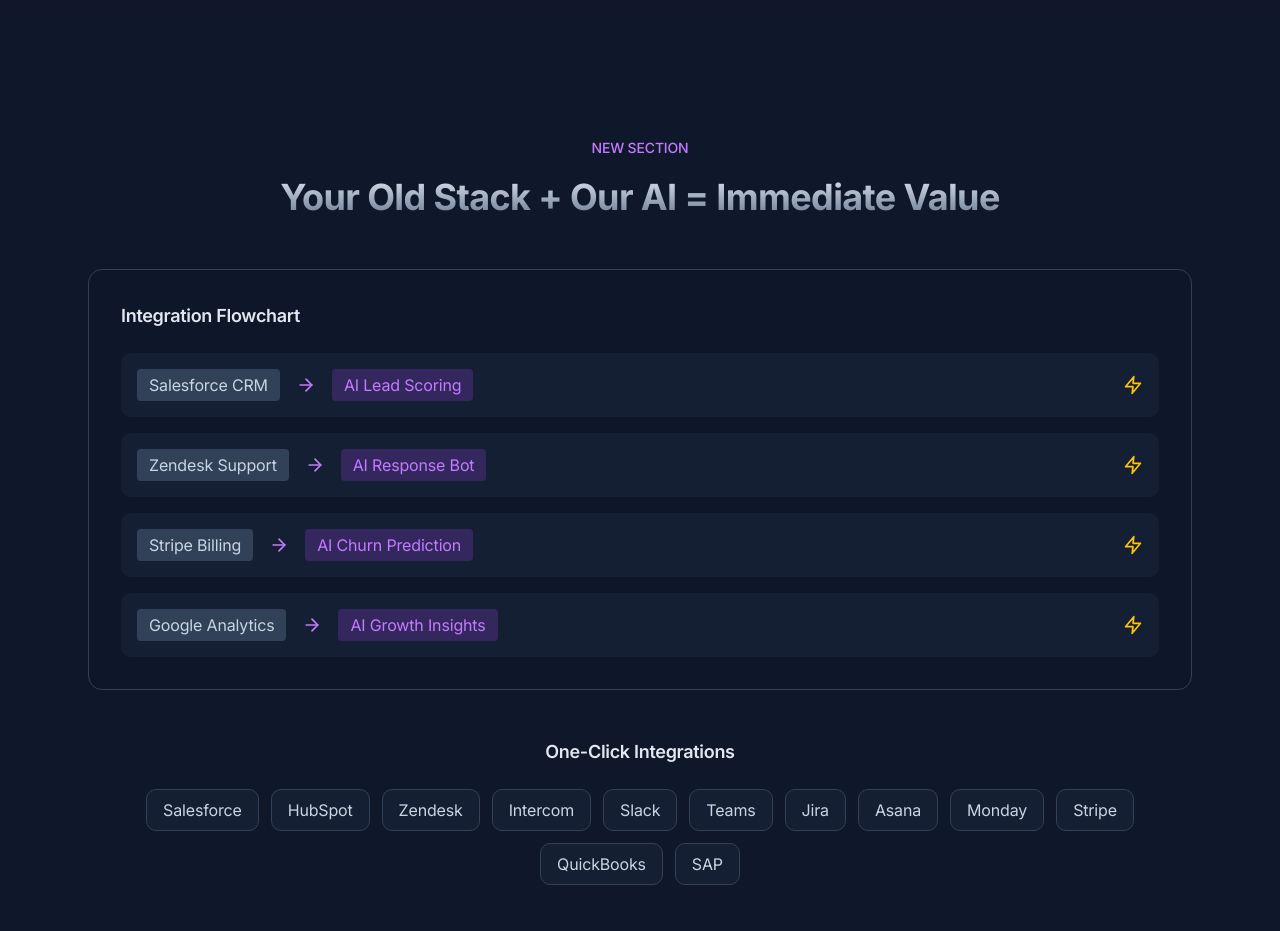
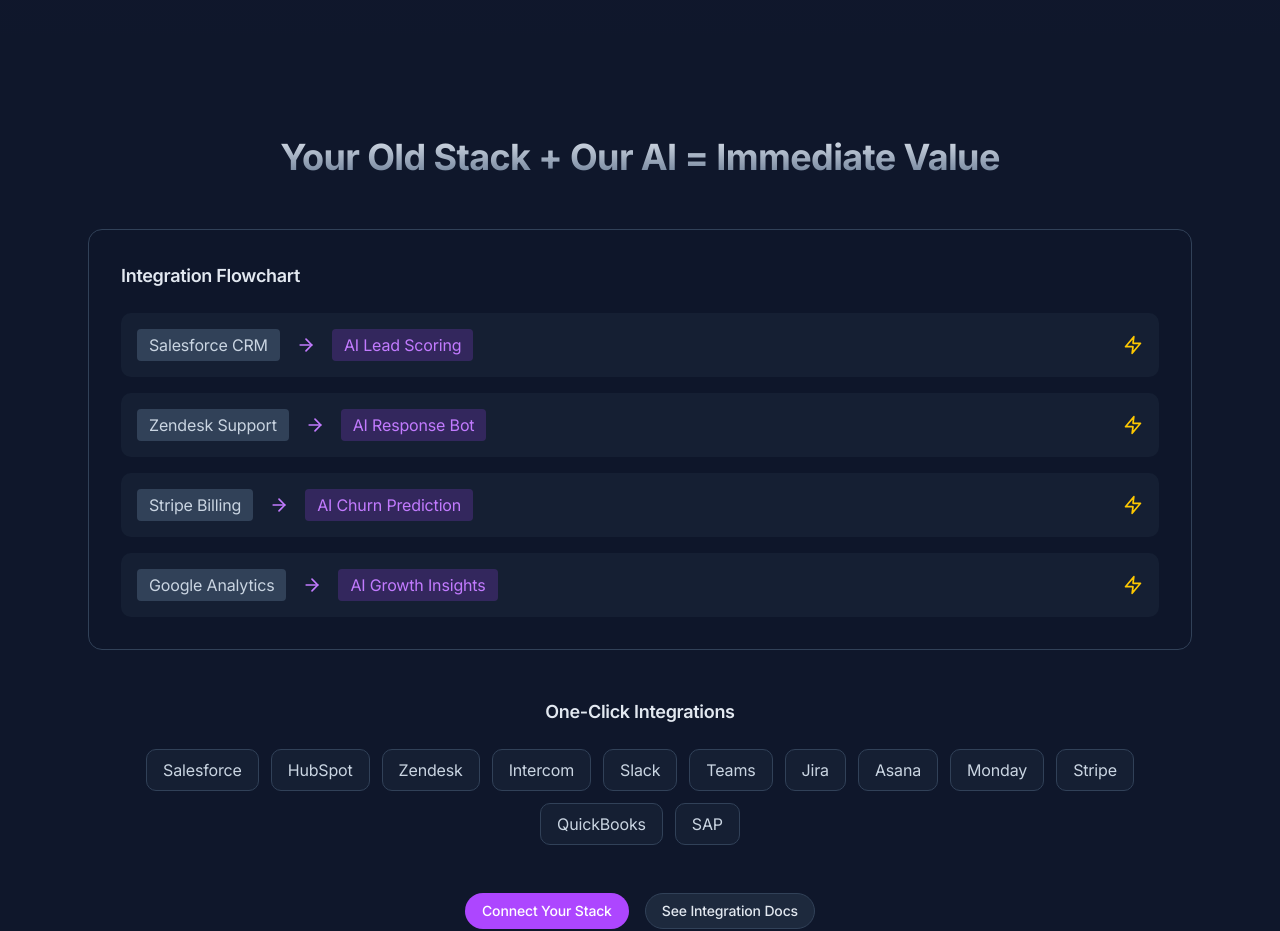
Before and after one commit to buildaistartups/buildaistartups.com, a Next.js app: page / in a window 1280 px wide. Shown: the part 6960-7891 px from the top of the page. Built offline with nearby package versions, Linux system fonts and the light colour scheme.

Commit message:
Update LegacyIntegration.tsx

```diff
--- a/components/home/LegacyIntegration.tsx
+++ b/components/home/LegacyIntegration.tsx
@@ -1,6 +1,7 @@
 // components/home/LegacyIntegration.tsx
 'use client'
 
+import React from 'react'
 import Link from 'next/link'
 import { ArrowRight, Zap } from 'lucide-react'
 
@@ -21,17 +22,12 @@
     <section className="relative">
       <div className="max-w-6xl mx-auto px-4 sm:px-6">
         <div className="py-12 md:py-20">
-          {/* Section header */}
           <div className="text-center mb-12">
-            <div className="inline-flex items-center gap-2 text-purple-400 mb-4">
-              <span className="text-sm font-medium">NEW SECTION</span>
-            </div>
             <h2 className="text-3xl md:text-4xl font-bold bg-gradient-to-b from-slate-200 to-slate-500 bg-clip-text text-transparent mb-4">
               Your Old Stack + Our AI = Immediate Value
             </h2>
           </div>
 
-          {/* Integration Flow */}
           <div className="bg-slate-900/50 rounded-xl border border-slate-700 p-8 mb-12">
             <h3 className="text-lg font-semibold text-slate-200 mb-6">Integration Flowchart</h3>
             <div className="space-y-4">
@@ -52,7 +48,6 @@
             </div>
           </div>
 
-          {/* One-Click Integrations */}
           <div className="mb-12">
             <h3 className="text-lg font-semibold text-slate-200 mb-6 text-center">One-Click Integrations</h3>
             <div className="flex flex-wrap gap-3 justify-center">
@@ -67,7 +62,6 @@
             </div>
           </div>
 
-          {/* CTAs */}
           <div className="flex gap-4 justify-center">
             <Link
               href="/integrations"
```
